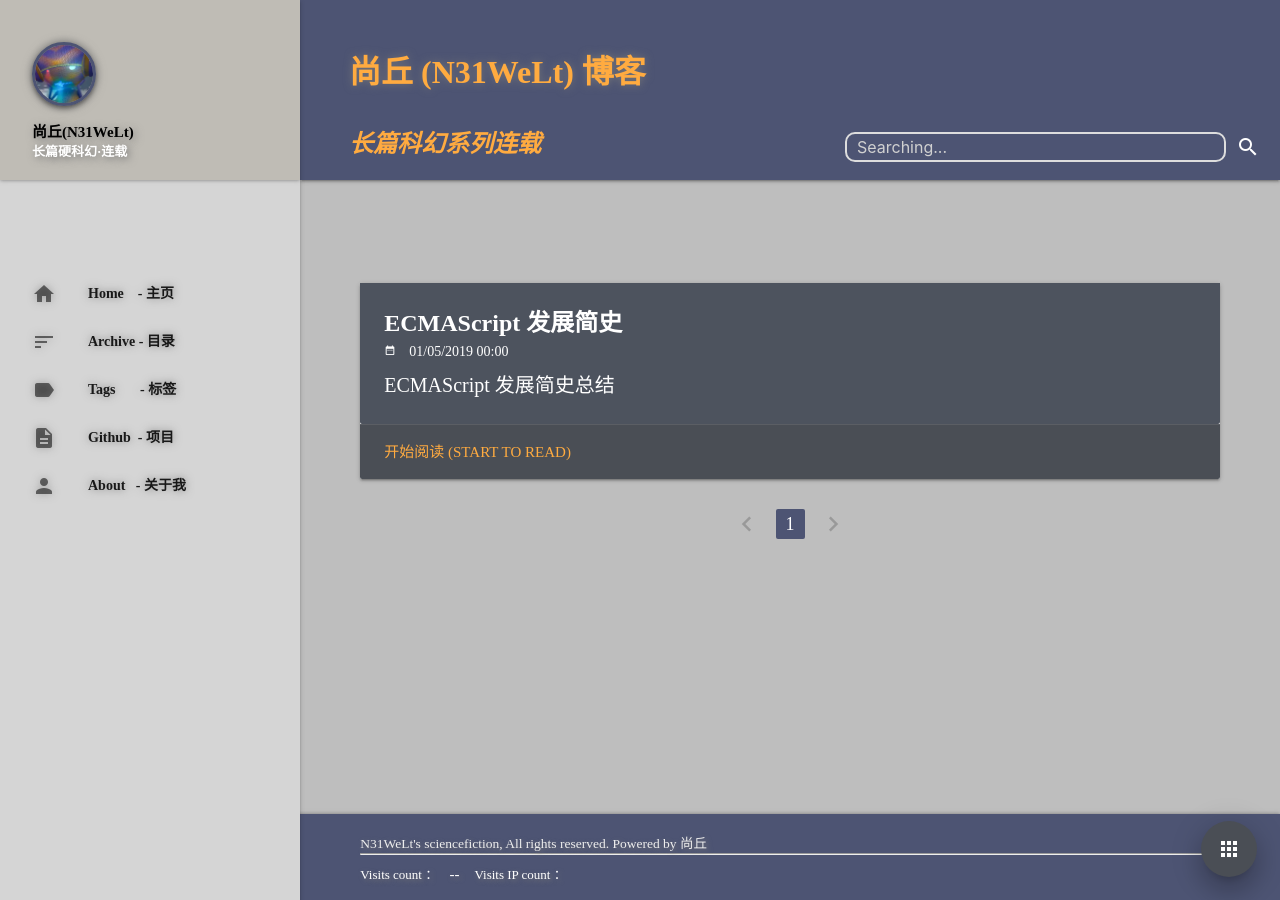
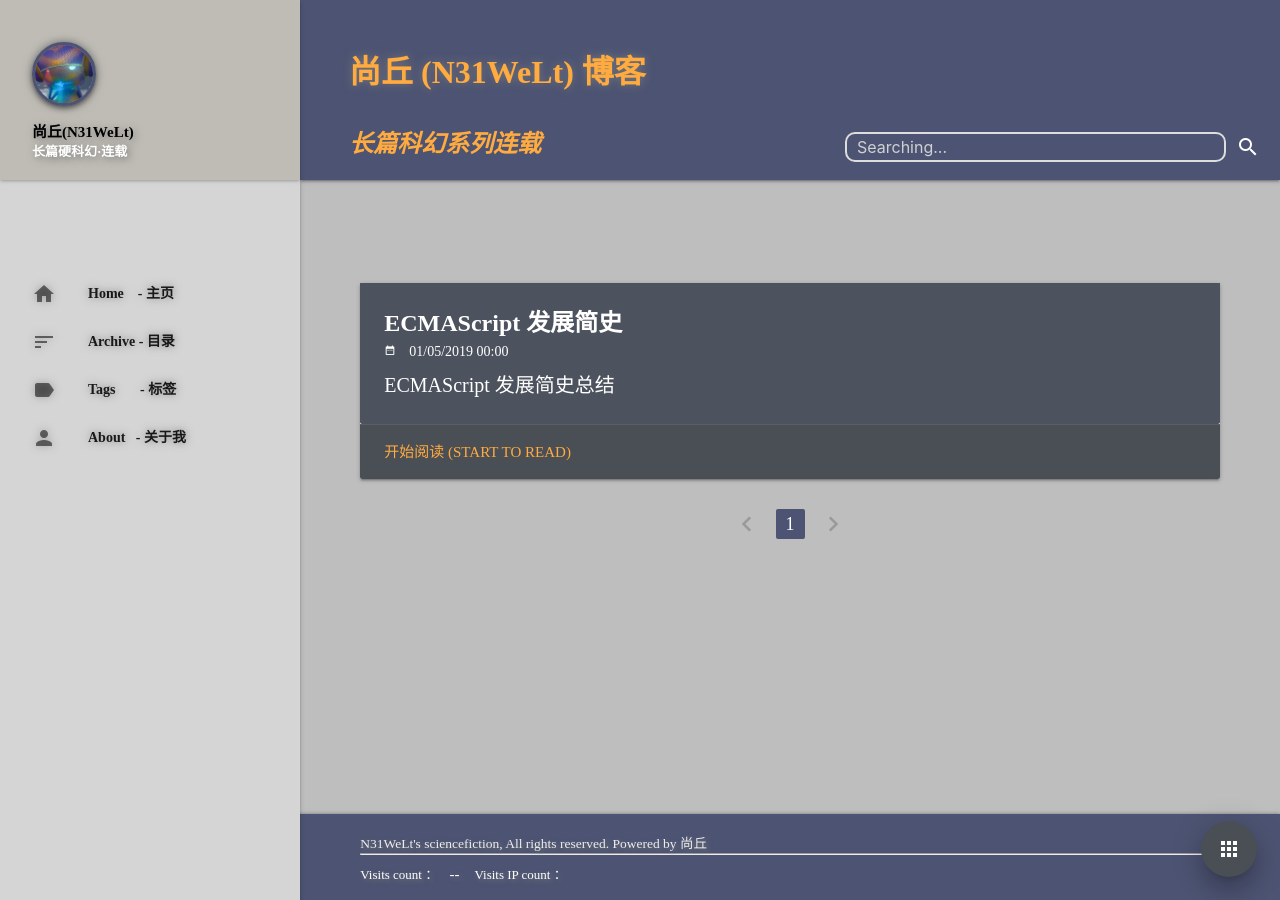
Before and after one commit to keepwalk/keepwalk.github.io, a Jekyll site: the page built from index.html, in a window 1280 px wide. Built offline with Jekyll 4.4.1, drawn with Linux system fonts in a browser that asks for light colours; the list of posts is cut into pages by our own code; comment, search, counter and statistics services are not loaded.

Commit message:
Update header.html

```diff
--- a/_includes/header.html
+++ b/_includes/header.html
@@ -119,7 +119,7 @@
             <li><a class="waves-effect" style="-webkit-filter: drop-shadow(0px 0px 4px #777); filter: drop-shadow(0px 0px 4px #777);" href="/tags"><i class="material-icons" >label</i><b>Tags&nbsp;&nbsp;&nbsp;&nbsp;&nbsp;&nbsp;&nbsp;-&nbsp;标签  </b></a></li>
             <!--  <li><a class="waves-effect" href="/tools"><i class="material-icons">build</i>Tools - 在线工具</a></li> -->
             <!--  <li><a class="waves-effect" href="/categories"><i class="material-icons">sort</i>Categories - 目录</a></li>  -->
-            <li><a class="waves-effect" style="-webkit-filter: drop-shadow(0px 0px 4px #777); filter: drop-shadow(0px 0px 4px #777);" href="/projects"><i class="material-icons" >description</i><b>Github&nbsp;&nbsp;-&nbsp;项目</b></a></li>
+            <!--  <li><a class="waves-effect" style="-webkit-filter: drop-shadow(0px 0px 4px #777); filter: drop-shadow(0px 0px 4px #777);" href="/projects"><i class="material-icons" >description</i><b>Github&nbsp;&nbsp;-&nbsp;项目</b></a></li> -->
             <!-- <li><a class="waves-effect" href="/feed.xml" target="_blank"><i class="material-icons">rss_feed</i>RSS - 订阅</a></li> -->
             <li><a class="waves-effect" style="-webkit-filter: drop-shadow(0px 0px 4px #777); filter: drop-shadow(0px 0px 4px #777);" href="/about"><i class="material-icons" >person</i><b>About&nbsp;&nbsp;&nbsp;-&nbsp;关于我</b></a></li>
             <!-- <li><a class="waves-effect" href="/contact"><i class="material-icons">email</i>Contact - 联系我</a></li> -->
```
